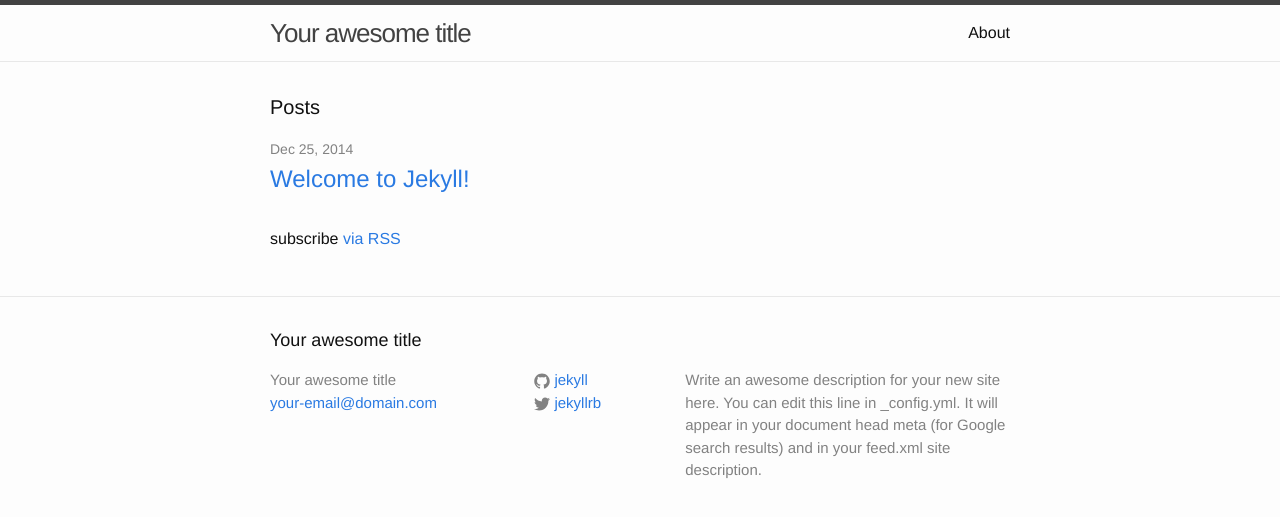
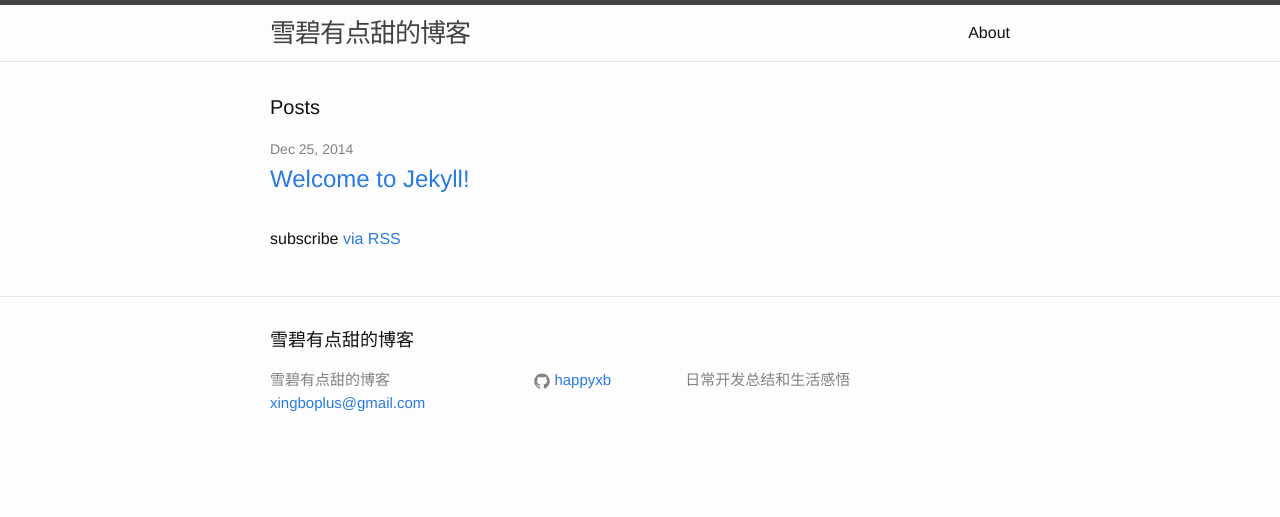
Before and after one commit to boge1989/happyxb.github.io, a Jekyll site: the page built from index.html, in a window 1280 px wide. Shown: the top 517 px of the page. Built offline with Jekyll 4.4.1, drawn with Linux system fonts in a browser that asks for light colours.

Commit message:
feat: 配置博客

```diff
--- a/_config.yml
+++ b/_config.yml
@@ -1,14 +1,13 @@
 # Site settings
-title: Your awesome title
-email: your-email@domain.com
-description: > # this means to ignore newlines until "baseurl:"
-  Write an awesome description for your new site here. You can edit this
-  line in _config.yml. It will appear in your document head meta (for
-  Google search results) and in your feed.xml site description.
+title: 雪碧有点甜的博客
+SEOTitle: 雪碧有点甜的博客
+header-img: img/post-bg-rwd.jpg
+email: xingboplus@gmail.com
+description: "日常开发总结和生活感悟"
 baseurl: "" # the subpath of your site, e.g. /blog/
-url: "http://yourdomain.com" # the base hostname & protocol for your site
-twitter_username: jekyllrb
-github_username:  jekyll
+url: "https://happyxb.github.io" # the base hostname & protocol for your site
+keyword: iOS,雪碧有点甜的博客
+github_username:  happyxb
 
 # Build settings
 markdown: kramdown
```
